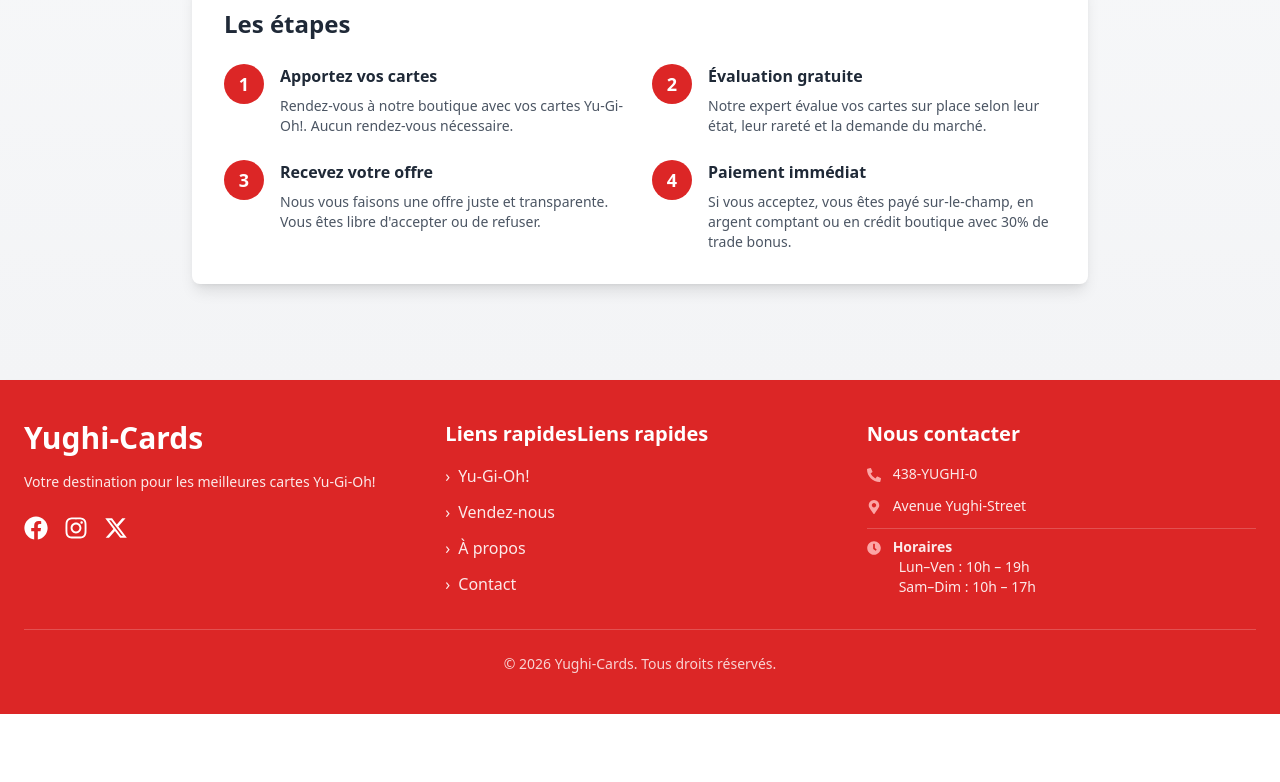
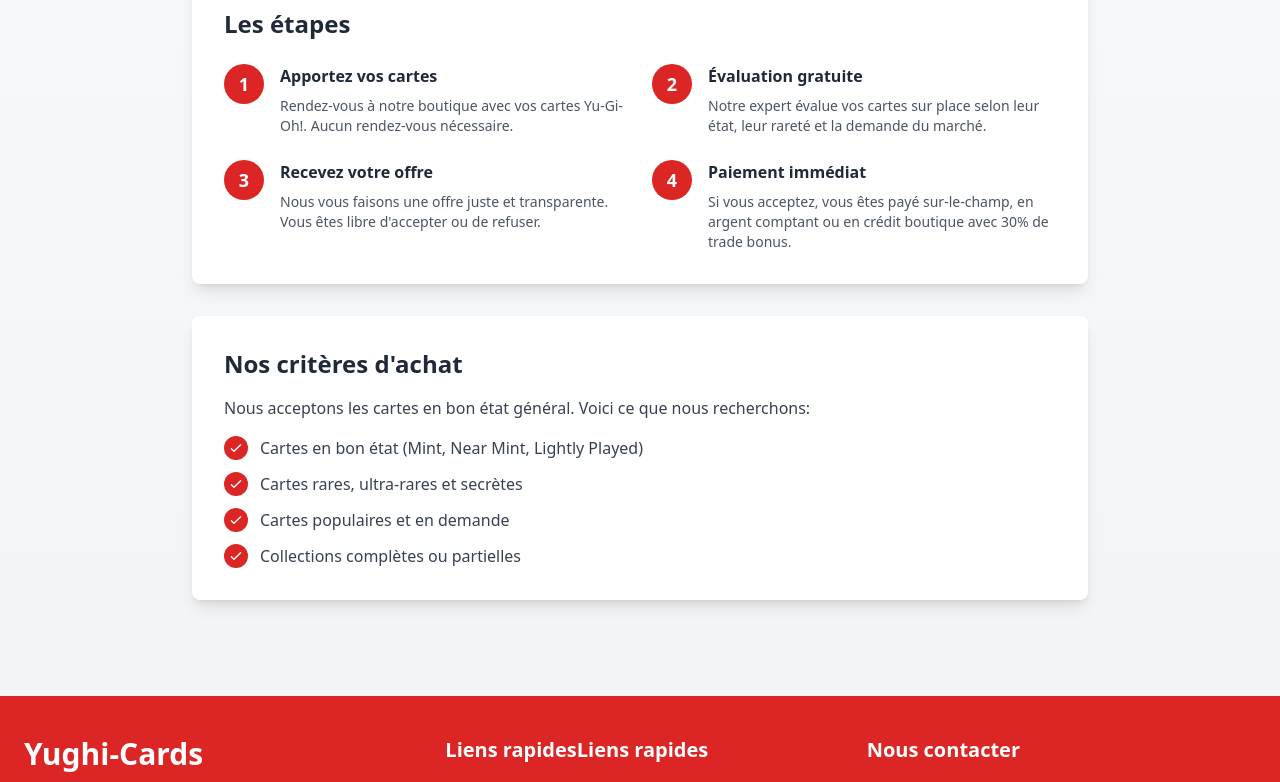
Before and after one commit to ZohnHadley/yughicards_420-666-AL, a React app in the folder frontend/: page /vendez-nous in a window 1280 px wide. Shown: the part 516-1298 px from the top of the page. Before the commit the page ends 1230 px from the top, so only its background shows below. Built offline with nearby package versions, Linux system fonts and the light colour scheme; the HTML template or start-up script is replaced by a standard one.

Commit message:
section pour parler des critères d'achat implémentée

```diff
--- a/frontend/src/locales/english/VendezNous.En.js
+++ b/frontend/src/locales/english/VendezNous.En.js
@@ -16,5 +16,14 @@ export const VendezNousEn = {
             title: "Immediate payment",
             description: "If you accept, you get paid right away — in cash or store credit with a 30% trade bonus."
         }
+    },
+
+    conditions: {
+        title: "Our buying criteria",
+        description: "We accept cards in generally good condition. Here's what we look for:",
+        item1: "Cards in good condition (Mint, Near Mint, Lightly Played)",
+        item2: "Rare, Ultra Rare, and Secret Rare cards",
+        item3: "Popular and in-demand cards",
+        item4: "Complete or partial collections"
     }
 }
--- a/frontend/src/locales/francais/VendezNousFr.js
+++ b/frontend/src/locales/francais/VendezNousFr.js
@@ -17,4 +17,13 @@ export const VendezNousFr = {
             description: "Si vous acceptez, vous êtes payé sur-le-champ, en argent comptant ou en crédit boutique avec 30% de trade bonus."
         }
     },
+
+    conditions: {
+        title: "Nos critères d'achat",
+        description: "Nous acceptons les cartes en bon état général. Voici ce que nous recherchons:",
+        item1: "Cartes en bon état (Mint, Near Mint, Lightly Played)",
+        item2: "Cartes rares, ultra-rares et secrètes",
+        item3: "Cartes populaires et en demande",
+        item4: "Collections complètes ou partielles"
+    },
 }
--- a/frontend/src/pages/VendezNous.jsx
+++ b/frontend/src/pages/VendezNous.jsx
@@ -5,10 +5,12 @@ import {translations} from "../locales/index.js";
 function VendezNous({language}) {
     const t = translations[language]?.vendezNous || translations['fr'].vendezNous;
     const steps = [t.steps.step1, t.steps.step2, t.steps.step3, t.steps.step4];
+    const conditions = [t.conditions.item1, t.conditions.item2, t.conditions.item3, t.conditions.item4];
 
     return (
         <div className="min-h-screen bg-gradient-to-b from-gray-50 to-gray-100 pt-10 pb-16 px-6">
             <div className="max-w-4xl mx-auto">
+
                 <div className="text-center mb-12">
                     <h1 className="text-4xl md:text-5xl font-bold text-red-600 mb-4">
                         {t.title}
@@ -16,10 +18,12 @@ function VendezNous({language}) {
                     <div className="w-24 h-1 bg-red-600 mx-auto mb-4"></div>
                     <p className="text-gray-600 text-lg">{t.subtitle}</p>
                 </div>
+
                 <section className="bg-white rounded-lg shadow-lg p-8 mb-8">
                     <h2 className="text-2xl font-bold text-gray-800 mb-4">{t.intro.title}</h2>
                     <p className="text-gray-700 leading-relaxed">{t.intro.description}</p>
                 </section>
+
                 <section className="bg-white rounded-lg shadow-lg p-8 mb-8">
                     <h2 className="text-2xl font-bold text-gray-800 mb-6">{t.steps.title}</h2>
                     <div className="grid md:grid-cols-2 gap-6">
@@ -37,6 +41,24 @@ function VendezNous({language}) {
                         ))}
                     </div>
                 </section>
+
+                <section className="bg-white rounded-lg shadow-lg p-8 mb-8">
+                    <h2 className="text-2xl font-bold text-gray-800 mb-4">{t.conditions.title}</h2>
+                    <p className="text-gray-700 mb-4">{t.conditions.description}</p>
+                    <ul className="space-y-3">
+                        {conditions.map((item, index) => (
+                            <li key={index} className="flex items-center space-x-3">
+                                <div className="bg-red-600 text-white rounded-full p-1 flex-shrink-0">
+                                    <svg className="w-4 h-4" fill="none" stroke="currentColor" viewBox="0 0 24 24">
+                                        <path strokeLinecap="round" strokeLinejoin="round" strokeWidth={2}
+                                              d="M5 13l4 4L19 7"/>
+                                    </svg>
+                                </div>
+                                <span className="text-gray-700">{item}</span>
+                            </li>
+                        ))}
+                    </ul>
+                </section>
             </div>
         </div>
     );
```
